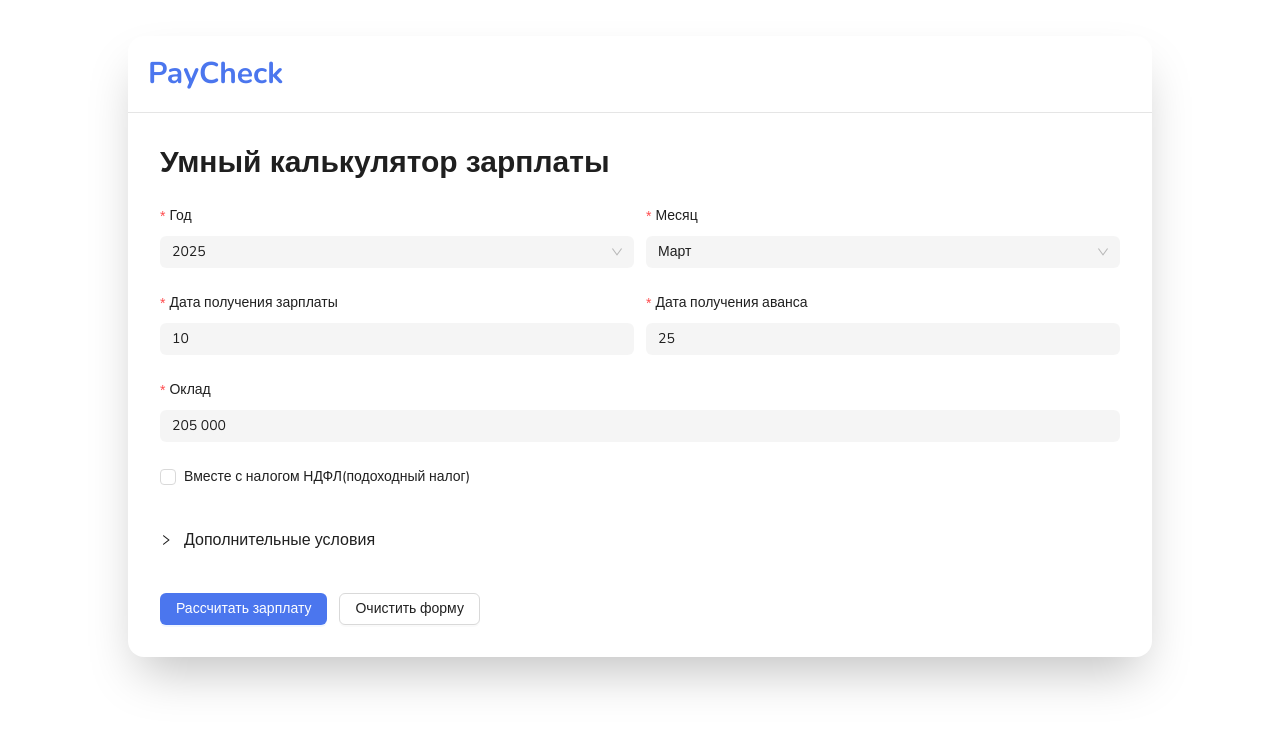
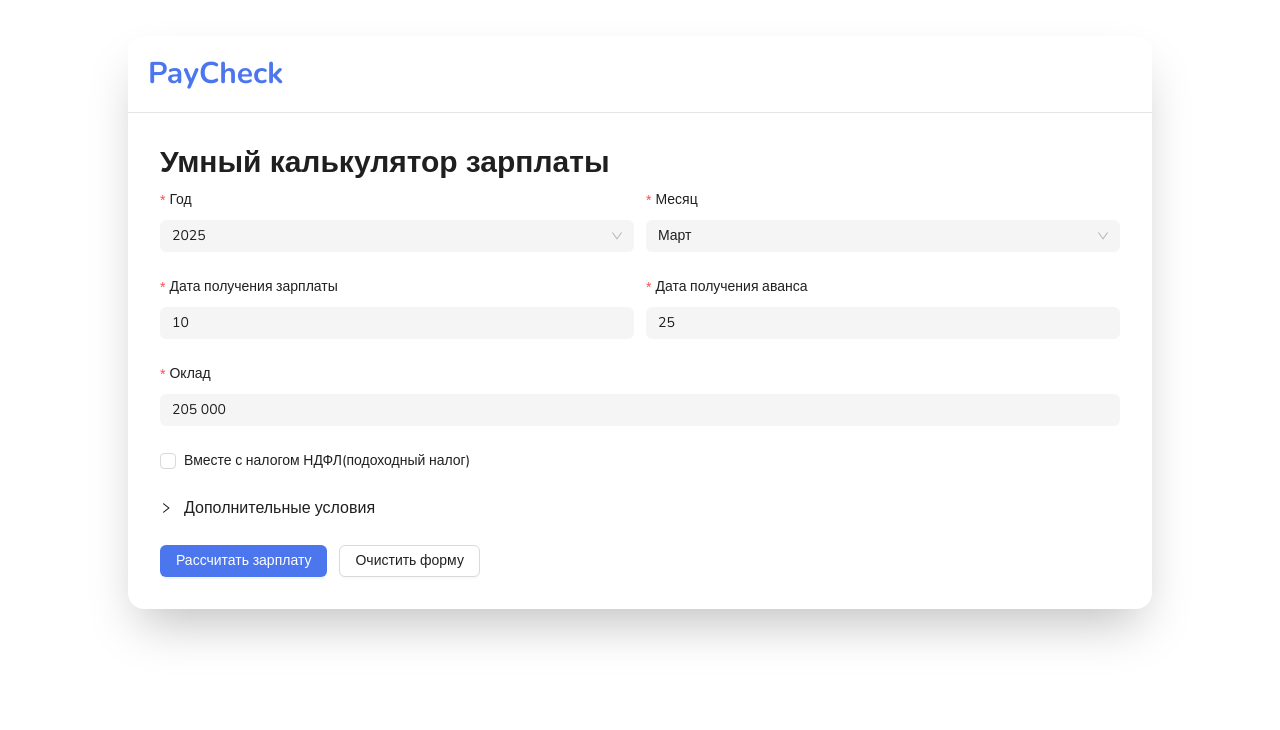
Before and after one commit to Danber0/salary-calculator, a React (Vite) app: page / in a window 1280 px wide. Shown: the top 730 px of the page. Built offline with nearby package versions, Linux system fonts and the light colour scheme.

Commit message:
feat: change indents

```diff
--- a/src/App.tsx
+++ b/src/App.tsx
@@ -51,7 +51,7 @@ export const App = () => {
         layout={"vertical"}
         variant={"filled"}
       >
-        <Space direction={"vertical"} className={"w-full p-8"} size={"large"}>
+        <Space direction={"vertical"} className={"w-full p-8"} size={"small"}>
           <h1 className={"text-3xl font-bold"}>Умный калькулятор зарплаты</h1>
           <CalculationForm />
           <Collapse
```
